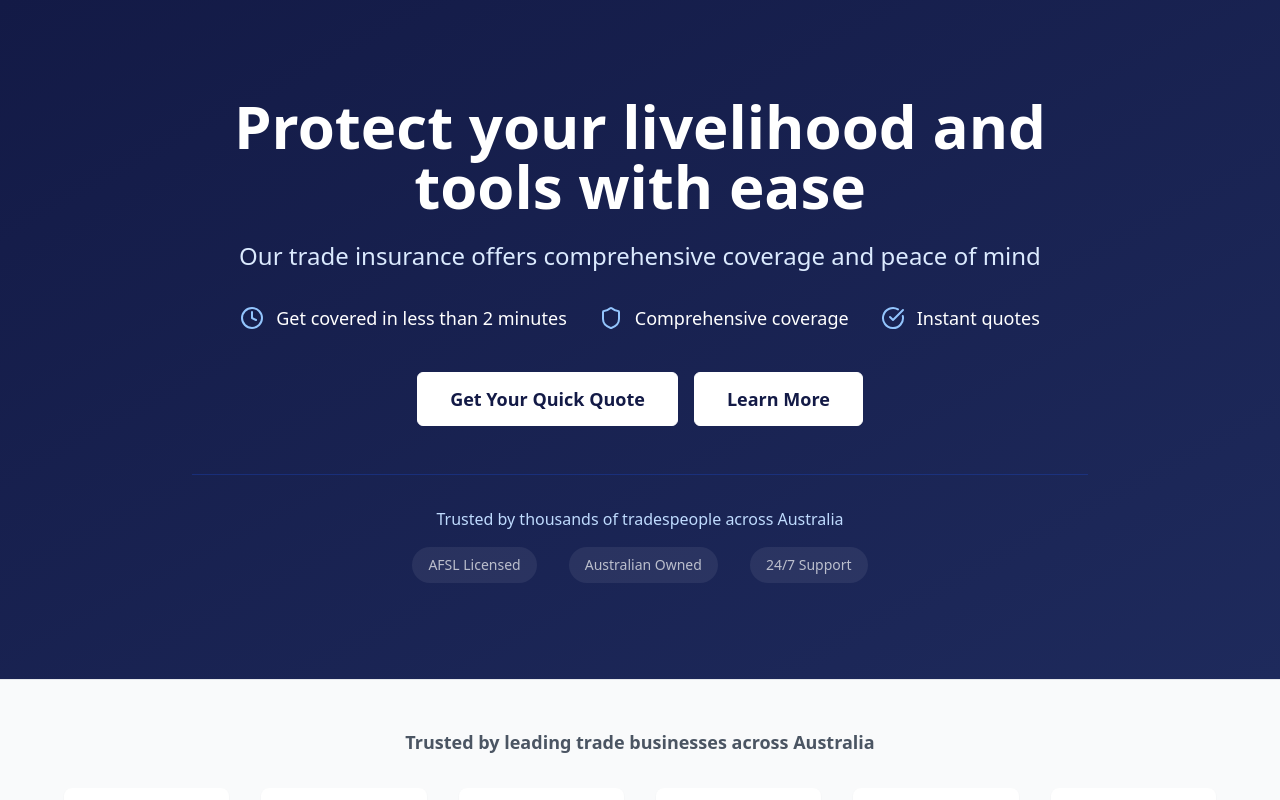
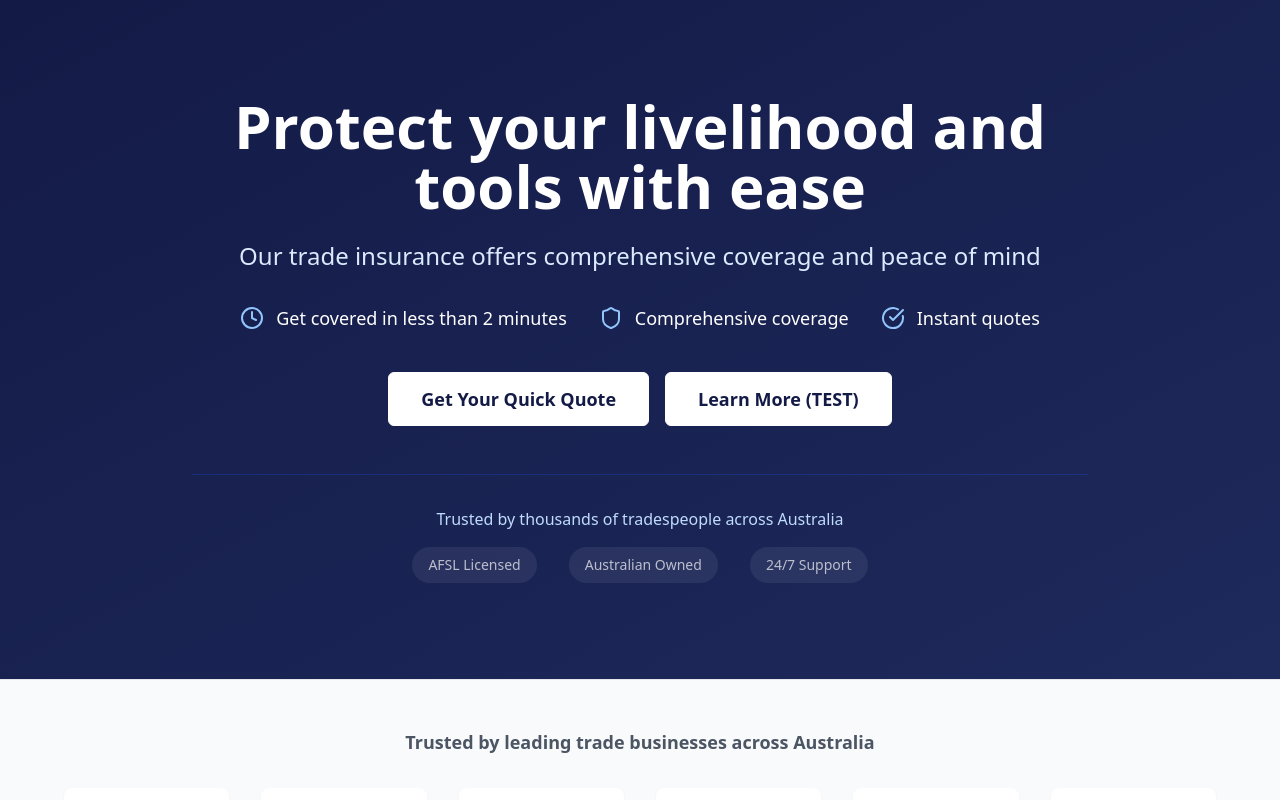
Before and after one commit to RandevBang/bruce-landing-page, a Next.js app: page / in a window 1280 px wide. Shown: the top 800 px of the page. Built offline with nearby package versions, Linux system fonts and the light colour scheme.

Commit message:
Updated Text
Commit message goes here

```diff
--- a/src/components/sections/Hero.tsx
+++ b/src/components/sections/Hero.tsx
@@ -46,7 +46,7 @@ export function Hero() {
               size="lg"
               className="border-white text-[#131A46] hover:bg-white/10 hover:text-white text-lg px-8 py-3 h-auto font-semibold"
             >
-              Learn More
+              Learn More (TEST)
             </Button>
           </div>
 
```
